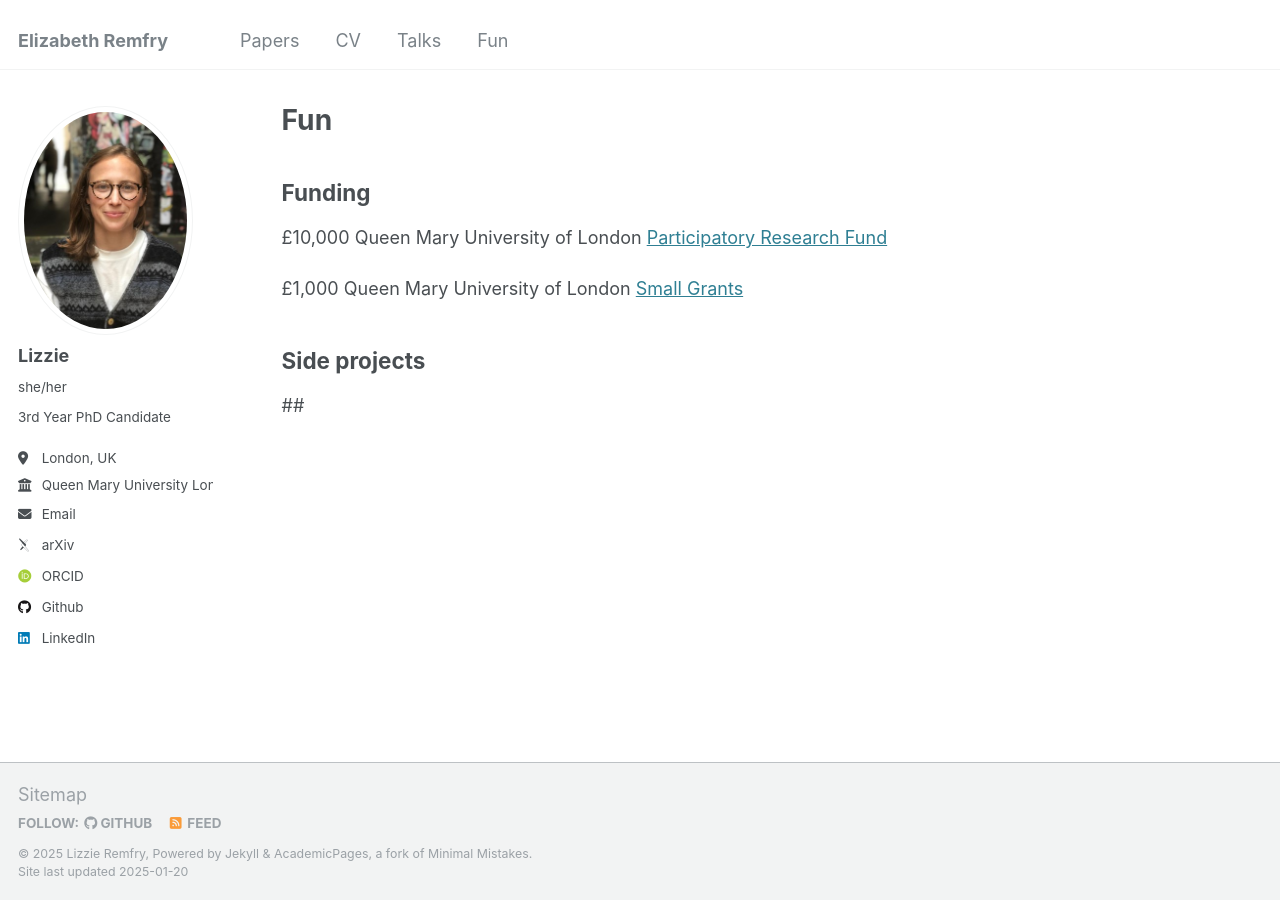
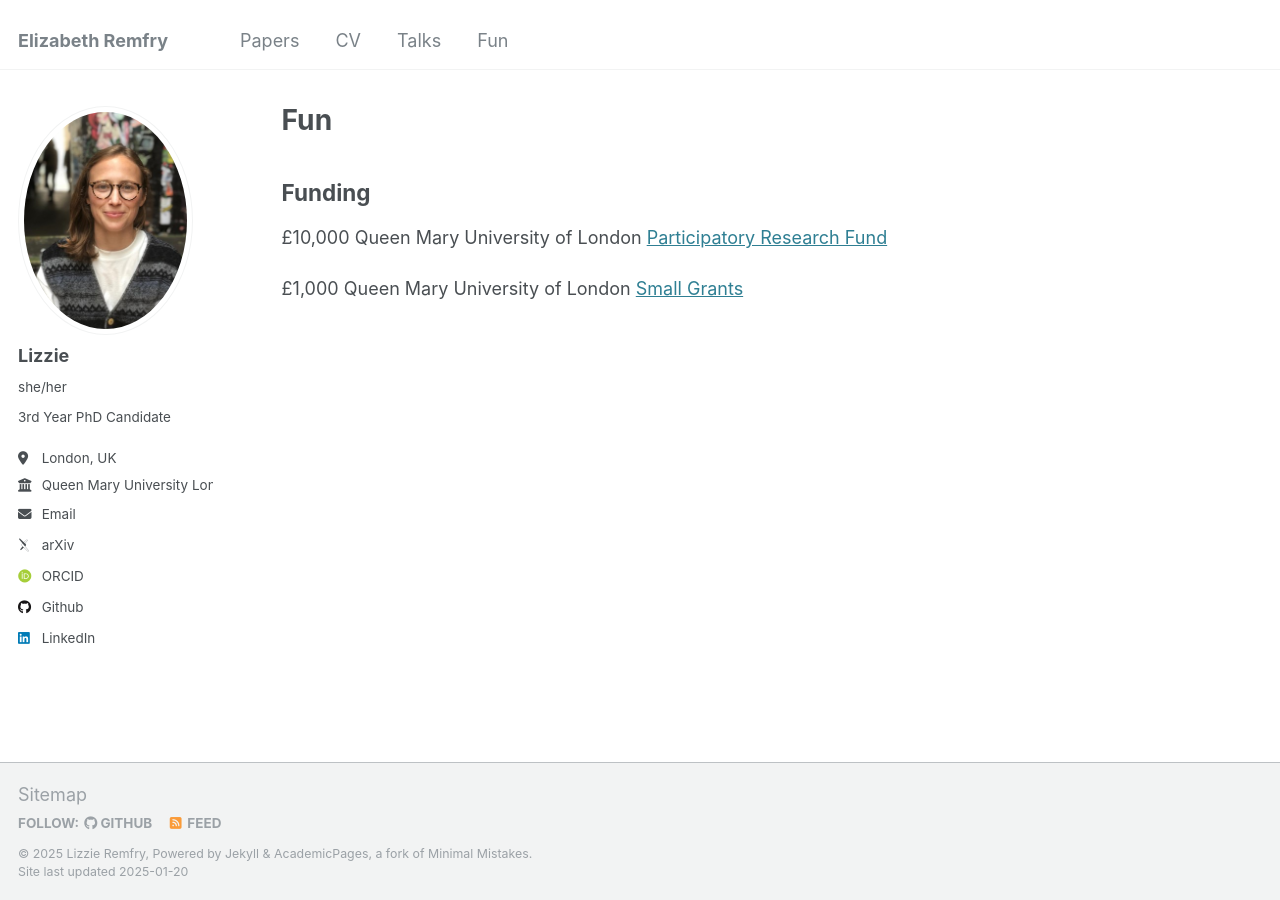
Before and after one commit to LizRem/lizrem.github.io, a Jekyll site: the page built from _pages/fun.md, in a window 1280 px wide. Built offline with Jekyll 4.4.1, drawn with Linux system fonts in a browser that asks for light colours; some web fonts are replaced.

Commit message:
Update fun.md

```diff
--- a/_pages/fun.md
+++ b/_pages/fun.md
@@ -9,7 +9,3 @@ author_profile: true
 £10,000 Queen Mary University of London [Participatory Research Fund](https://www.qmul.ac.uk/publicengagement/funding/participatory-research-fund/)
 
 £1,000 Queen Mary University of London [Small Grants](https://www.qmul.ac.uk/publicengagement/funding/small-grants/)
-
-## Side projects
-
-##
```
